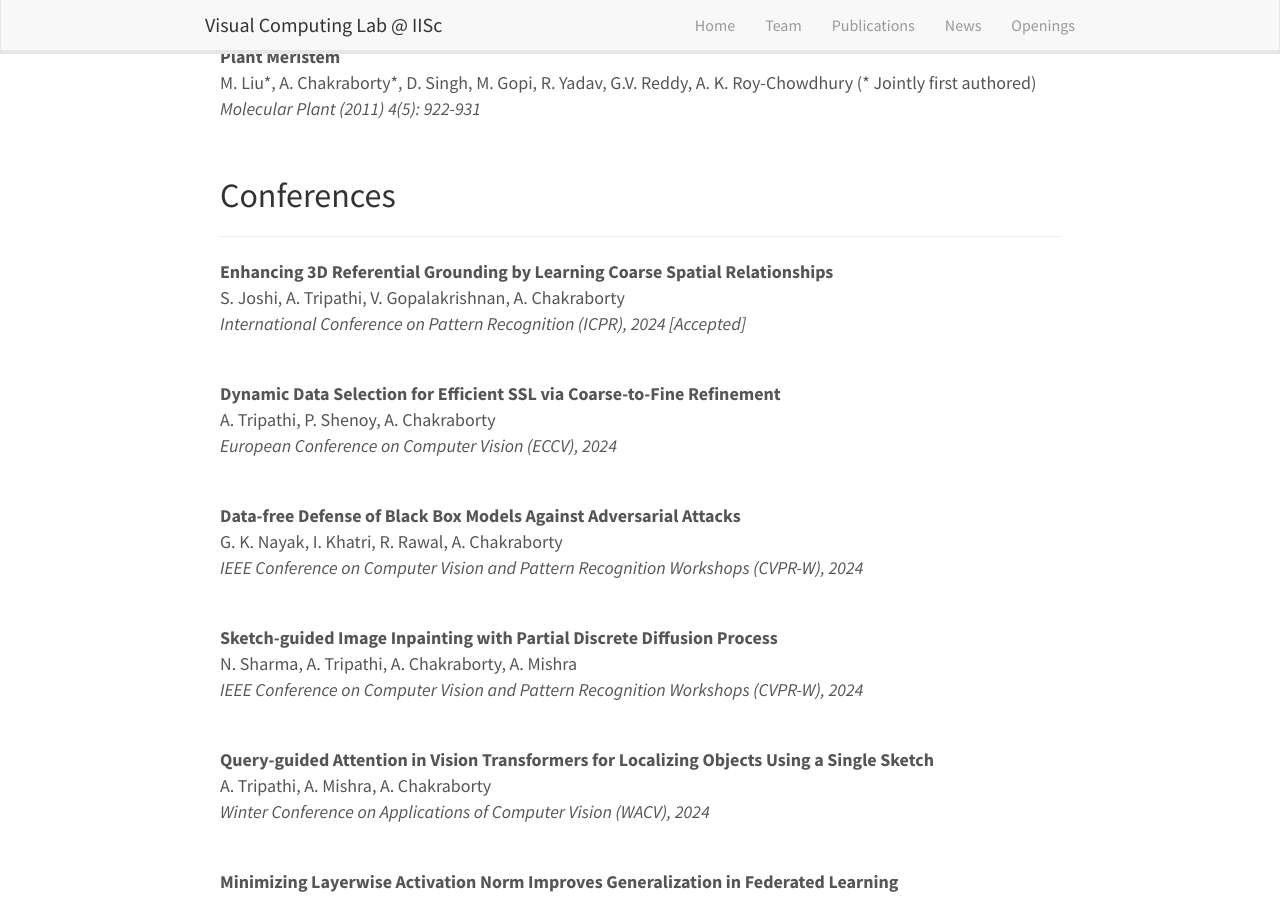
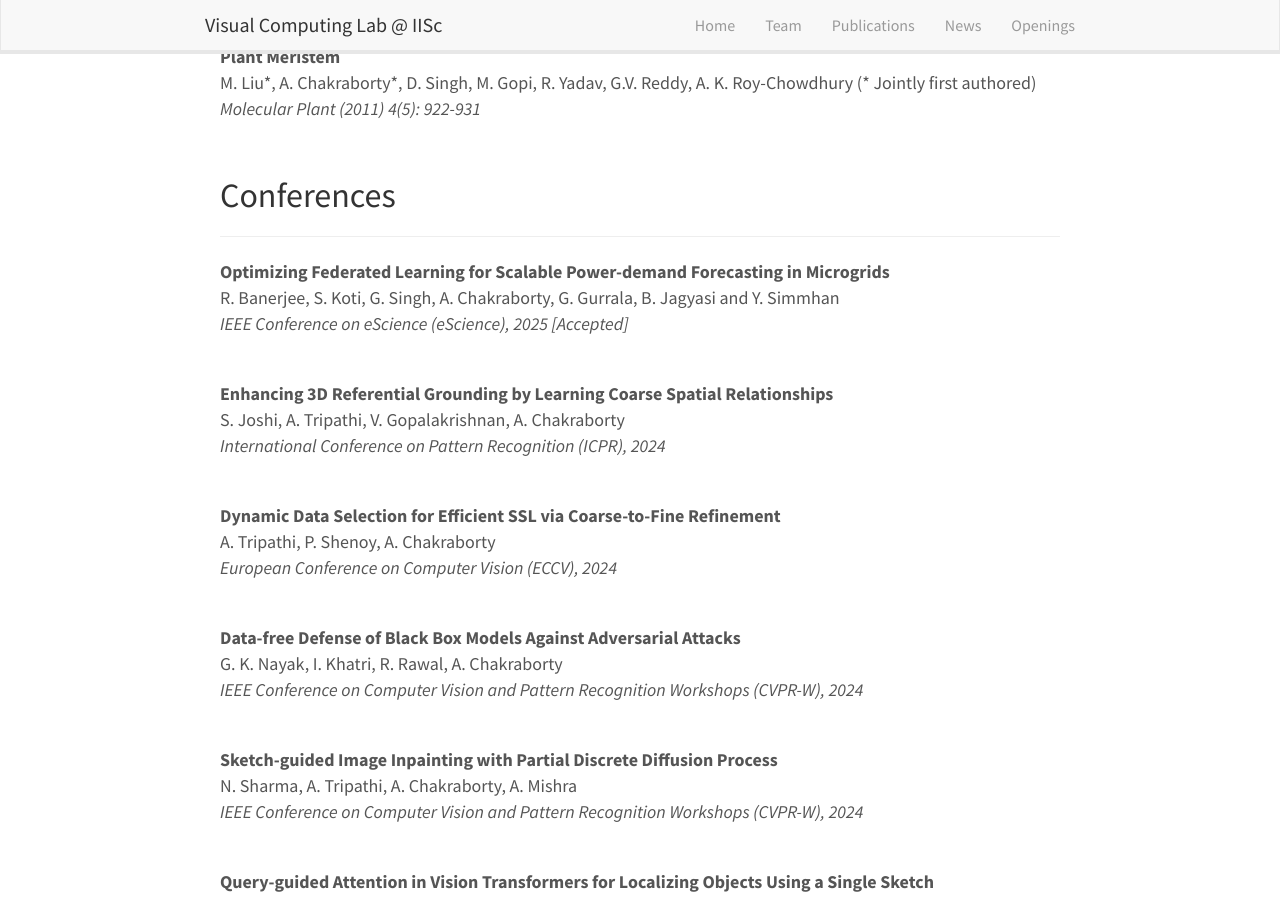
Before and after one commit to vcl-iisc/vclab-website, a Jekyll site: the page built from _pages/publications.md, in a window 1280 px wide and 900 px high, scrolled down 2776 px. Built offline with Jekyll 4.4.1, drawn with Linux system fonts in a browser that asks for light colours; nearby versions of some CDN libraries.

Commit message:
Update publications.yml
Added eScience paper

```diff
--- a/_data/publications.yml
+++ b/_data/publications.yml
@@ -9,6 +9,15 @@
 
 
 ################### Coferences and Journals ###################
+
+- paper: "Optimizing Federated Learning for Scalable Power-demand Forecasting in Microgrids"
+  author: R. Banerjee, S. Koti, G. Singh, A. Chakraborty, G. Gurrala, B. Jagyasi and Y. Simmhan
+  pub: IEEE Conference on eScience (eScience), 2025 [Accepted]
+  type: conference
+  project_page:
+  paper_link:
+  code_link:
+  bibtex:
 
 - paper: "Adaptive Self-Distillation for Minimizing Client Drift in Heterogeneous Federated Learning"
   author: M. Yashwanth, G. K. Nayak, A. Singh, Y. Simmhan, A. Chakraborty
@@ -48,7 +57,7 @@
 
 - paper: "Enhancing 3D Referential Grounding by Learning Coarse Spatial Relationships"
   author: S. Joshi, A. Tripathi, V. Gopalakrishnan, A. Chakraborty
-  pub: International Conference on Pattern Recognition (ICPR), 2024 [Accepted]
+  pub: International Conference on Pattern Recognition (ICPR), 2024
   type: conference
   project_page:
   paper_link:
```
